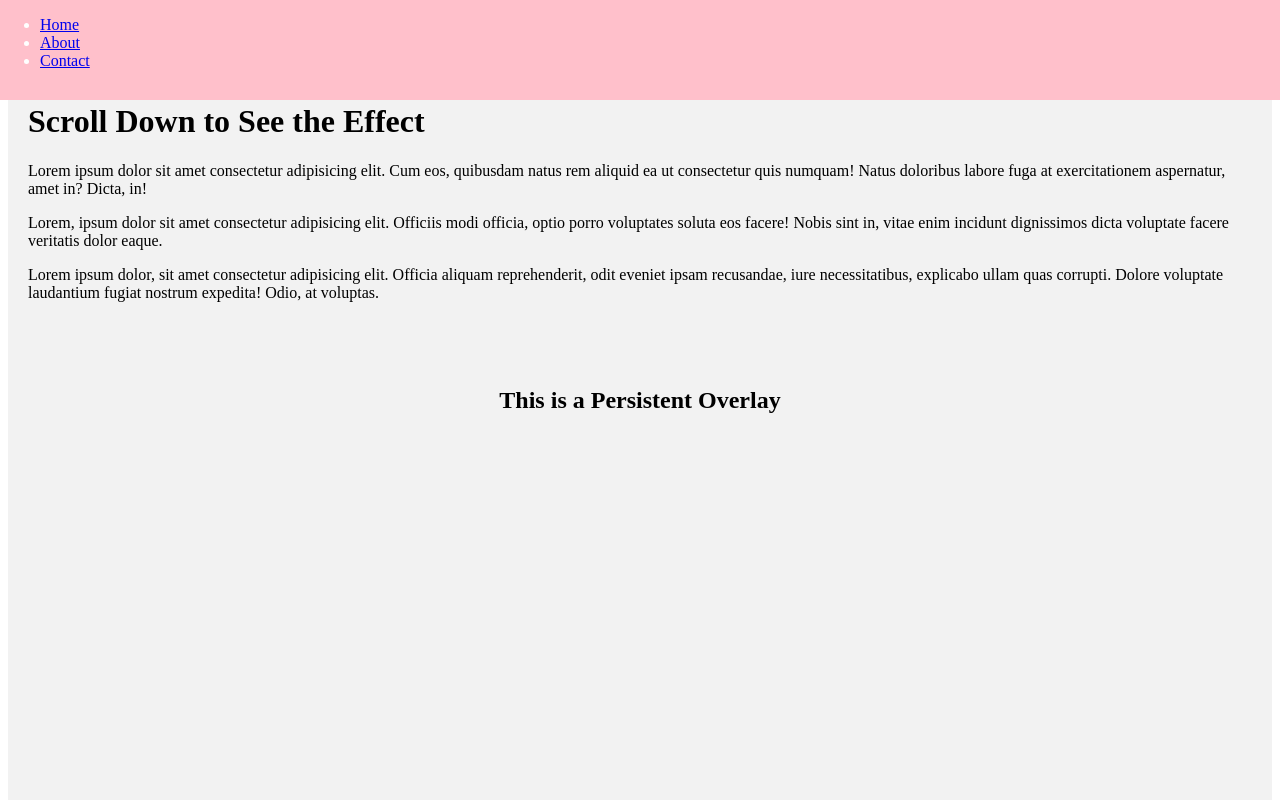
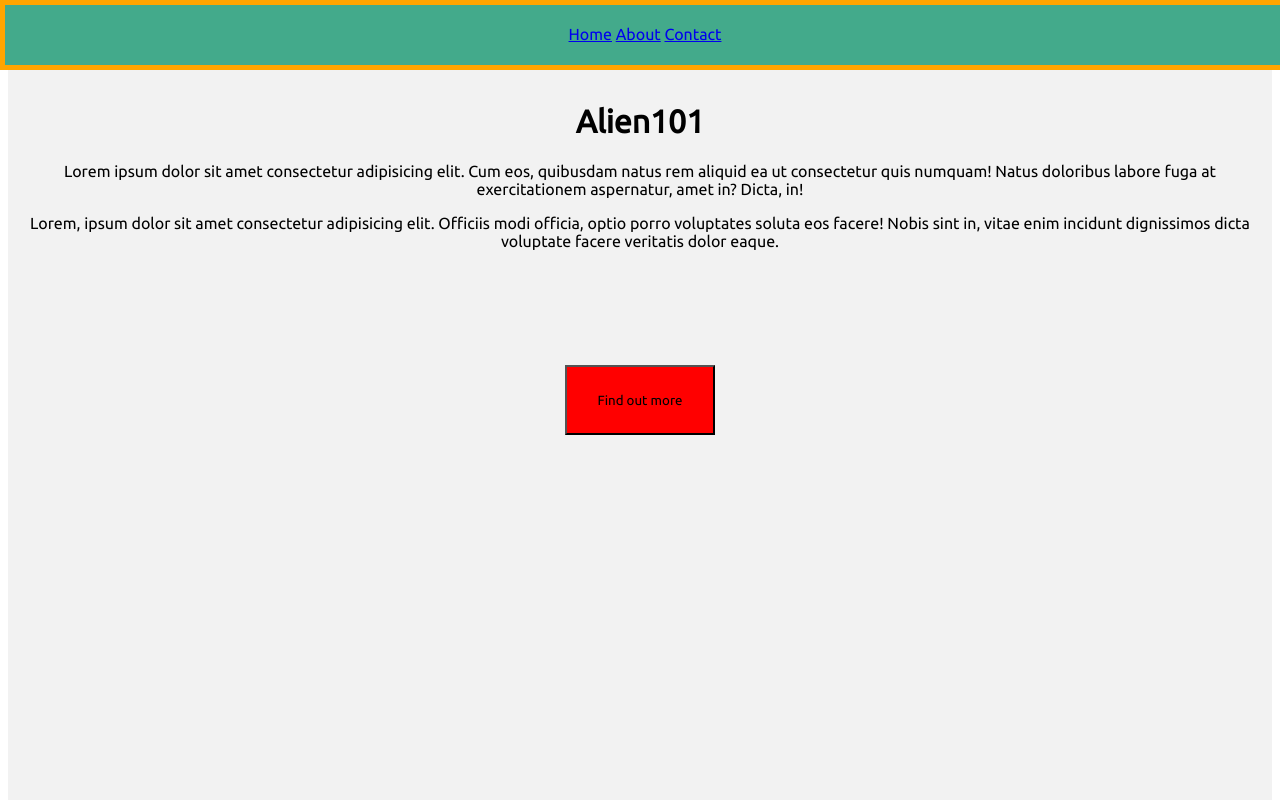
Before and after one commit to Lolisolera/Bootcamp-W2, a plain HTML site: page Day 1/Task/index.html in a window 1280 px wide. Shown: the top 800 px of the page. Drawn offline with Linux system fonts and the light colour scheme.

Commit message:
layout fixing issues

```diff
--- a/Day 1/Task/index.html
+++ b/Day 1/Task/index.html
@@ -5,7 +5,6 @@
     <html lang="en">
     <meta charset="UTF-8">
     <meta name="viewport" content="width=device-width, initial-scale=1.0">
-    <title>Sticky Navbar with Overlay</title>
 
     <link rel="icon" href="favicon.ico" type="image/x-icon">
     <link rel="preconnect" href="https://fonts.googleapis.com">
@@ -15,18 +14,21 @@
         rel="stylesheet">
 
     <link rel="stylesheet" href="styles.css">
+
+
+    <title>Sticky Navbar with Overlay</title>
 </head>
 
 <body>
 
     <header>
-        <div class="navbar">
-            <ul>
-                <li><a href="#">Home</a></li>
-                <li><a href="#main">About</a></li>
-                <li><a href="#footer">Contact</a></li>
-            </ul>
-        </div>
+        <nav>
+
+            <a href="#">Home</a>
+            <a href="#main">About</a>
+            <a href="#footer">Contact</a>
+
+        </nav>
     </header>
 
 
@@ -35,7 +37,7 @@
             <br>
             <br>
             <br>
-            <h1>Scroll Down to See the Effect</h1>
+            <h1>Alien101</h1>
             <p>Lorem ipsum dolor sit amet consectetur adipisicing elit. Cum eos, quibusdam natus rem aliquid ea ut
                 consectetur quis numquam! Natus doloribus labore fuga at exercitationem aspernatur, amet in? Dicta, in!
             </p>
@@ -43,20 +45,15 @@
                 soluta eos facere! Nobis sint in, vitae enim incidunt dignissimos dicta voluptate facere veritatis dolor
                 eaque.
             </p>
-            <p>Lorem ipsum dolor, sit amet consectetur adipisicing elit. Officia aliquam reprehenderit, odit eveniet
-                ipsam
-                recusandae, iure necessitatibus, explicabo ullam quas corrupti. Dolore voluptate laudantium fugiat
-                nostrum
-                expedita! Odio, at voluptas.</p>
 
         </div>
 
         <div class="overlay">
-            <h2>This is a Persistent Overlay</h2>
-            <!-- Add overlay content here -->
+
+            <button class="button">Find out more</button>
         </div>
 
-    </main>
+
 
         <footer id="footer">
 
@@ -69,8 +66,9 @@
                 <img class="insta" src="instagram.jpeg" alt="Instagram Icon">
             </a>
         </footer>
-
+    </main>
 
 </body>
 
+
 </html>
--- a/Day 1/Task/styles.css
+++ b/Day 1/Task/styles.css
@@ -1,12 +1,22 @@
+* {
+    font-family: 'Montserrat', sans-serif;
+    font-family: 'Quicksand', sans-serif;
+    font-family: 'Ubuntu', sans-serif;
+    text-align: center;
+}
+
 /* Sticky Navbar */
-.navbar {
+nav {
     position: fixed;
     top: 0;
     left: 0;
     width: 100%;
-    height: 80px;
-    background-color: pink;
-    padding-bottom: 20px;
+    height: 40px;
+    background-color: #43aa8b;
+    border: 5px solid orange;
+    padding-top: 20px;
+
+
     color: white;
     z-index: 100;
 }
@@ -32,4 +42,24 @@
     align-items: center;
     justify-content: center;
     z-index: 999;
+
 }
+
+.button {
+    background-color: red;
+    width: 150px;
+    height: 70px;
+}
+
+#footer {
+    font-family: 'Ubuntu', sans-serif;
+    background-color: #f3722c;
+    margin: 40px;
+    padding: 1px 40px 8px 40px;
+    border: 5px solid#719d4f;
+}
+
+.insta {
+    width: 30px;
+    height: 30px;
+}
```
Also changed, not shown: Day 1/Task/instagram.jpeg (added). Lines whose indentation alone changed are shown as unchanged.
